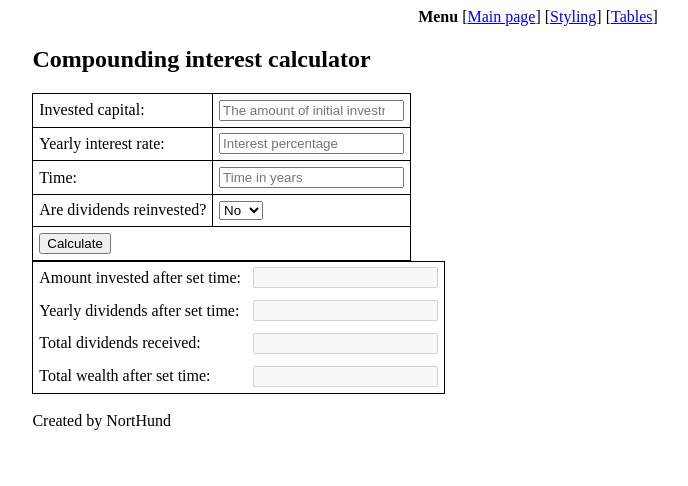
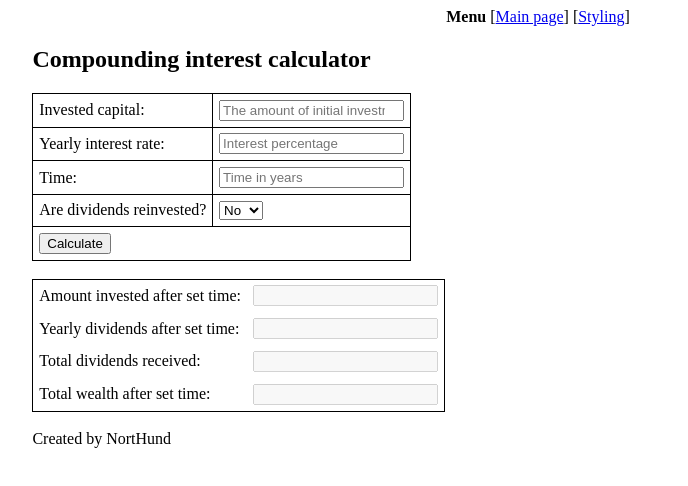
Before and after one commit to NortHund/NortHund.github.io, a plain HTML site: page index.html in a window 1280 px wide. Shown: the whole page, without its empty margins (102-790 px from the left). Drawn offline with Linux system fonts and the light colour scheme.

Commit message:
added a space between user's parameters and results

```diff
--- a/index.html
+++ b/index.html
@@ -48,7 +48,7 @@
 </head>
 <body>
 <nav>
-  <b>Menu</b> [<a href="index.html">Main page</a>] [<a href="style.css">Styling</a>] [<a href="tables.html">Tables</a>]
+  <b>Menu</b> [<a href="index.html">Main page</a>] [<a href="style.css">Styling</a>]
 </nav>
 
 <section>
@@ -87,6 +87,7 @@
           </td>
         </tr>
       </table>
+      <br>
       <table id="results">
         <tr>
           <td>Amount invested after set time: </td><td><input id="acc" disabled="disabled" /></td>
```
